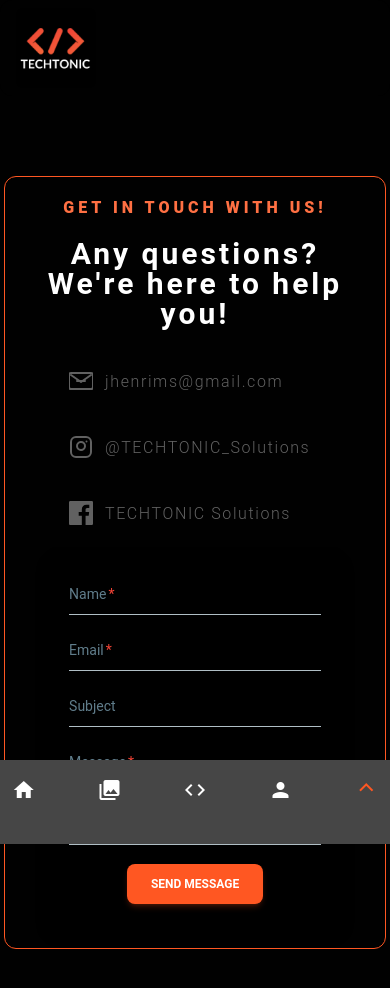
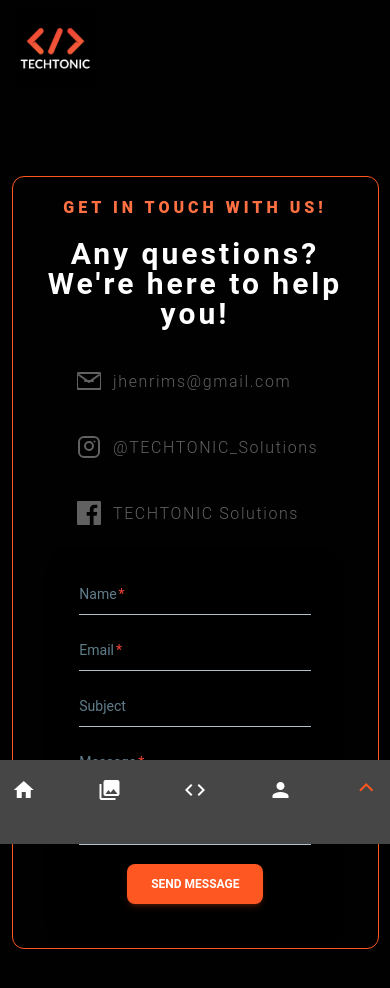
Before and after one commit to JhenrySierra/TechtonicSolutions, a React (Vite) app: page /contact in a window 390 px wide. Shown: the top 988 px of the page. Built offline with nearby package versions, Linux system fonts and the light colour scheme.

Commit message:
fixed responsive contact page

```diff
--- a/src/components/ContactCard.jsx
+++ b/src/components/ContactCard.jsx
@@ -6,7 +6,7 @@ const ContactCard = () => {
   return (
     <div
       data-aos="zoom-in"
-      className="flex justify-center items-center mt-[5rem] mb-[10rem] border border-deep-orange-500 w-[98%] md-w-[100%] px-6 py-5 md:py-10 rounded-xl mx-auto flex-wrap"
+      className="flex justify-center items-center mt-[5rem] mb-[10rem] border border-deep-orange-500 w-[94%] md-w-[100%] px-6 py-5 md:py-10 rounded-xl mx-auto flex-wrap"
     >
       <div id="portfolioCTA" className=" w-[100%]  text-left min-w-[310px] ">
         <Typography
@@ -103,7 +103,7 @@ const ContactCard = () => {
               </a>
             </Typography>
           </div>
-          <Card className="w-[40%] min-w-[300px] max-w-lg mx-auto p-0 bg-black shadow-lg">
+          <Card className="w-[40%] min-w-[280px] max-w-lg mx-auto p-0 bg-black shadow-lg">
             <CardBody>
               <form
                 className="space-y-3"
```
